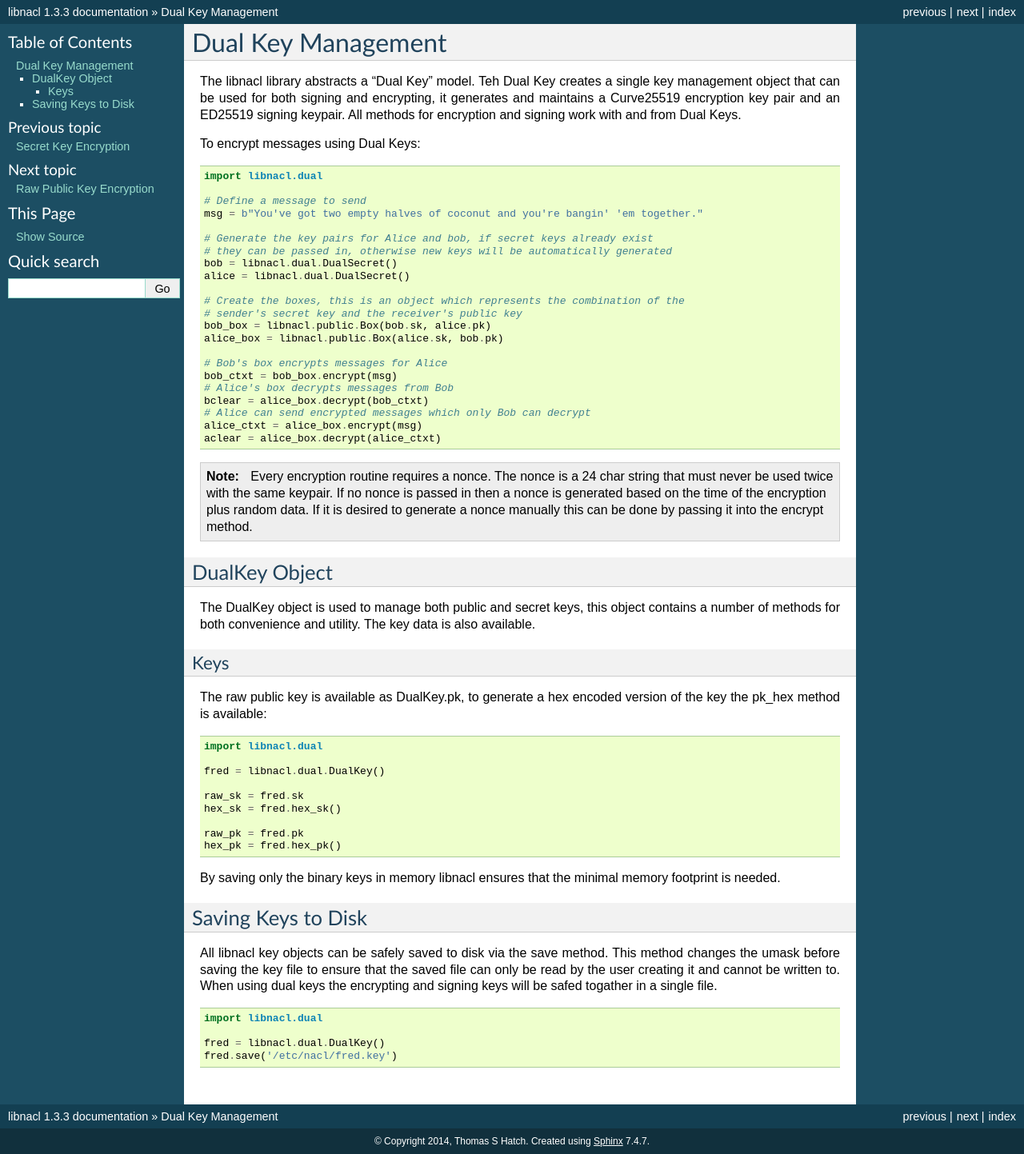
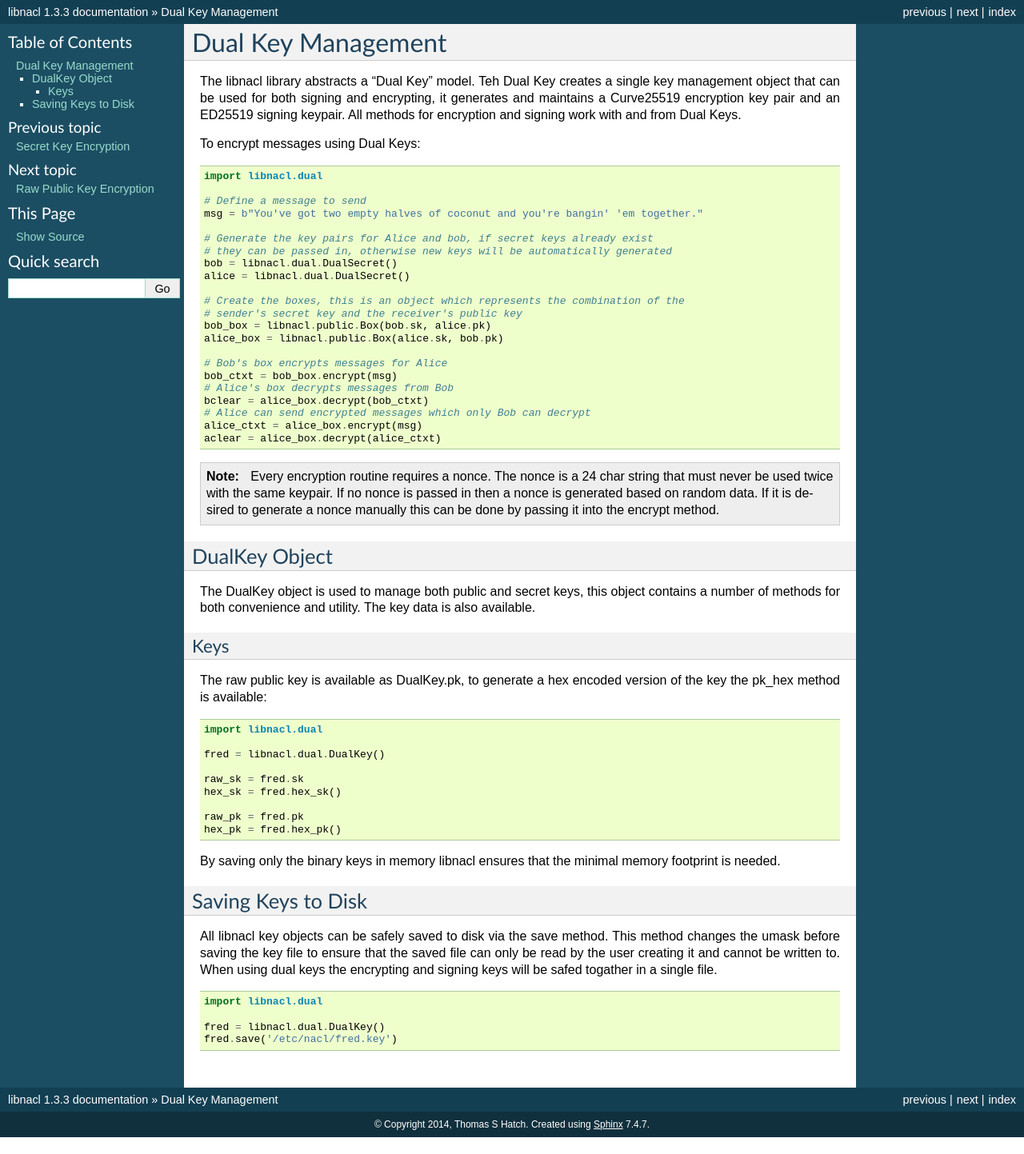
Before and after one commit to saltstack/libnacl, a Sphinx documentation site: the page built from doc/topics/dual.rst, in a window 1280 px wide. Shown: the whole page at 80% size. Built offline with Sphinx 7.4.7, drawn with Linux system fonts in a browser that asks for light colours; pages that are not in the unit, such as notebooks, are missing from menus; after the commit the page ends 1422 px from its top, so only the background shows below that.

Commit message:
clarify dual key doc for updated nonce behavior

```diff
--- a/doc/topics/dual.rst
+++ b/doc/topics/dual.rst
@@ -38,8 +38,7 @@
 
     Every encryption routine requires a nonce. The nonce is a 24 char string
     that must never be used twice with the same keypair. If no nonce is passed
-    in then a nonce is generated based on the time of the encryption plus
-    random data.
+    in then a nonce is generated based on random data.
     If it is desired to generate a nonce manually this can be done by passing
     it into the encrypt method.
 
```
